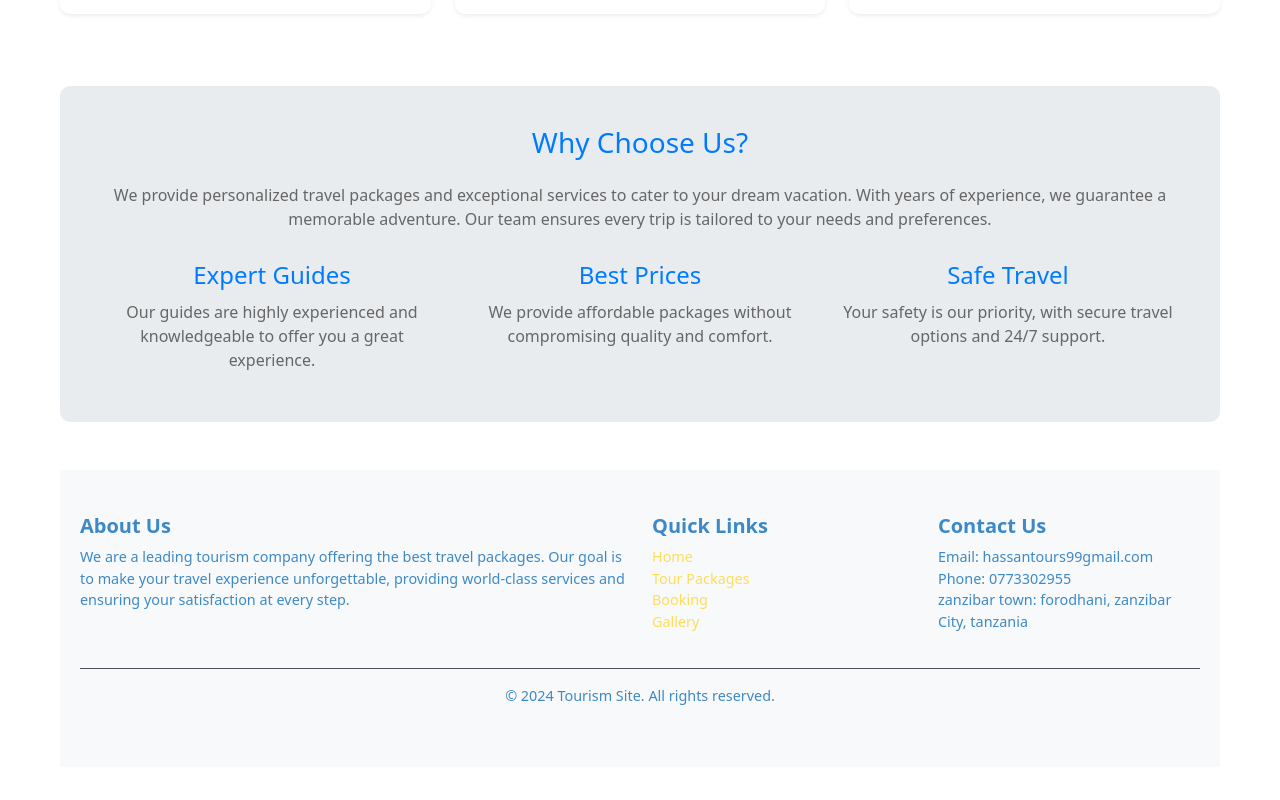
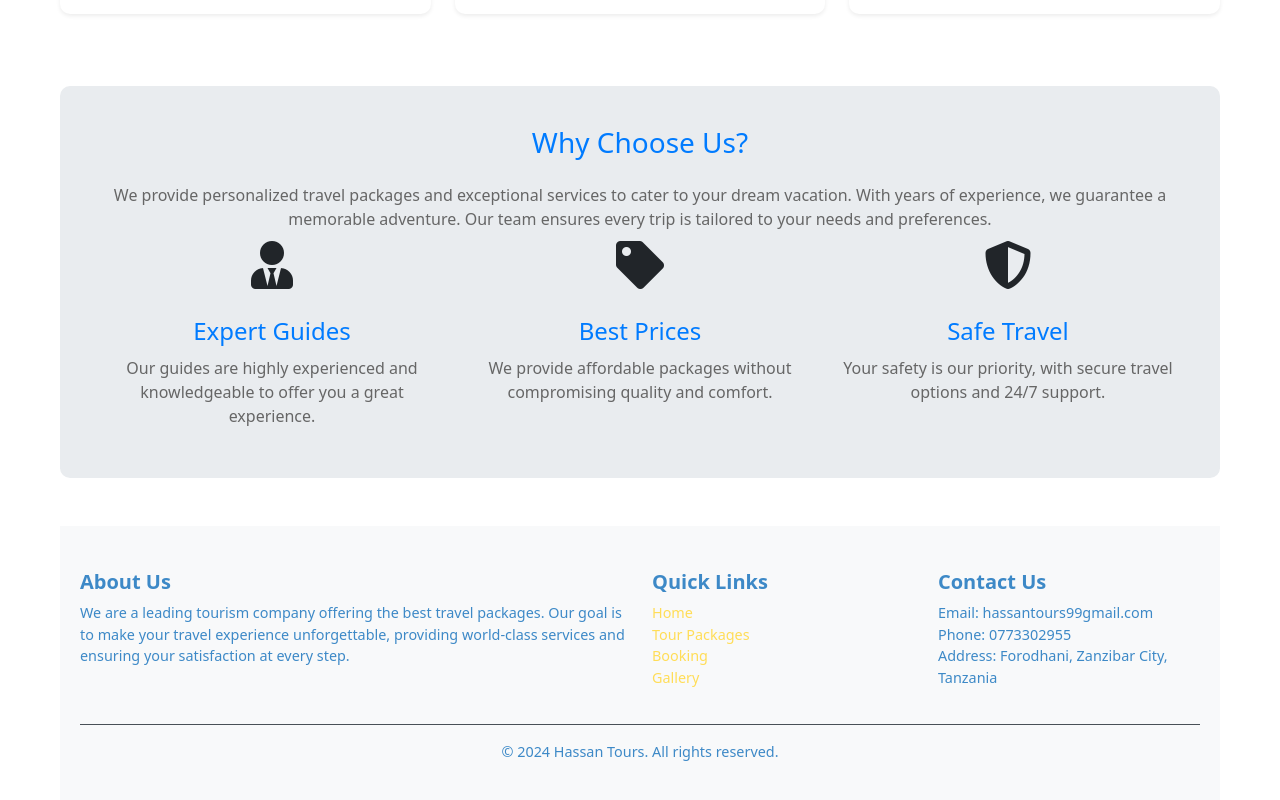
Before and after one commit to ismail884729/tour, an Angular app: page / in a window 1280 px wide. Shown: the part 548-1348 px from the top of the page. Built offline with nearby package versions, Linux system fonts and the light colour scheme.

Commit message:
with icons

```diff
--- a/src/app/home/home.component.html
+++ b/src/app/home/home.component.html
@@ -1,4 +1,3 @@
-
 <!-- Navigation Bar -->
 <nav class="navbar navbar-expand-lg navbar-light bg-light mb-4">
   <a class="navbar-brand" href="#">HASSAN TOURS</a>
@@ -22,20 +21,15 @@
     </ul>
   </div>
 </nav>
+
 <div class="container my-5">
-
-
   <!-- Popular Destinations Section -->
   <h2 class="text-center mb-4">Popular Destinations</h2>
   <div class="row">
     <!-- Destination Cards -->
     <div class="col-md-4 mb-4" *ngFor="let destination of destinations">
       <div class="card h-100 shadow-sm">
-          <img
-            src="{{ destination.imageUrl }}"
-            class="card-img-top"
-            alt="{{ destination.name }}"
-          />
+        <img src="{{ destination.imageUrl }}" class="card-img-top" alt="{{ destination.name }}" />
         <div class="card-body">
           <h5 class="card-title">{{ destination.name }}</h5>
           <p class="card-text">{{ destination.description }}</p>
@@ -53,14 +47,17 @@
     </p>
     <div class="row text-center">
       <div class="col-md-4">
+        <i class="fas fa-user-tie fa-3x mb-2"></i>
         <h4>Expert Guides</h4>
         <p>Our guides are highly experienced and knowledgeable to offer you a great experience.</p>
       </div>
       <div class="col-md-4">
+        <i class="fas fa-tag fa-3x mb-2"></i>
         <h4>Best Prices</h4>
         <p>We provide affordable packages without compromising quality and comfort.</p>
       </div>
       <div class="col-md-4">
+        <i class="fas fa-shield-alt fa-3x mb-2"></i>
         <h4>Safe Travel</h4>
         <p>Your safety is our priority, with secure travel options and 24/7 support.</p>
       </div>
@@ -91,12 +88,12 @@
           <ul class="list-unstyled">
             <li>Email: hassantours99gmail.com</li>
             <li>Phone: 0773302955</li>
-              <li>zanzibar town: forodhani,  zanzibar City, tanzania</li>
+            <li>Address: Forodhani, Zanzibar City, Tanzania</li>
           </ul>
         </div>
       </div>
       <div class="text-center py-3">
-          &copy; 2024 Tourism Site. All rights reserved.
+        &copy; 2024 Hassan Tours. All rights reserved.
       </div>
     </div>
   </footer>
--- a/src/index.html
+++ b/src/index.html
@@ -4,6 +4,16 @@
   <meta charset="utf-8">
   <title>Hassantour</title>
   <base href="/">
+  <!-- Bootstrap CSS -->
+<link href="https://maxcdn.bootstrapcdn.com/bootstrap/4.5.2/css/bootstrap.min.css" rel="stylesheet">
+
+<!-- jQuery and Bootstrap JS -->
+<script src="https://code.jquery.com/jquery-3.5.1.slim.min.js"></script>
+<script src="https://cdn.jsdelivr.net/npm/@popperjs/core@2.5.4/dist/umd/popper.min.js"></script>
+<script src="https://maxcdn.bootstrapcdn.com/bootstrap/4.5.2/js/bootstrap.min.js"></script>
+<!-- Font Awesome -->
+<link rel="stylesheet" href="https://cdnjs.cloudflare.com/ajax/libs/font-awesome/5.15.4/css/all.min.css">
+
   <meta name="viewport" content="width=device-width, initial-scale=1">
   <link rel="icon" type="image/x-icon" href="favicon.ico">
 </head>
```
Lines whose indentation alone changed are shown as unchanged.
